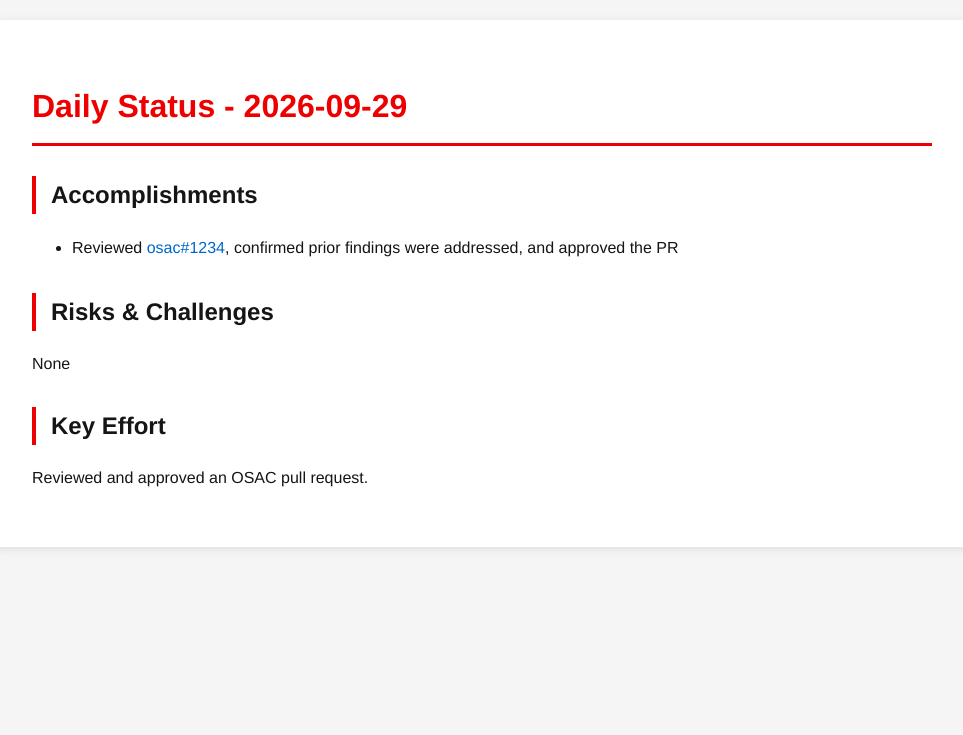
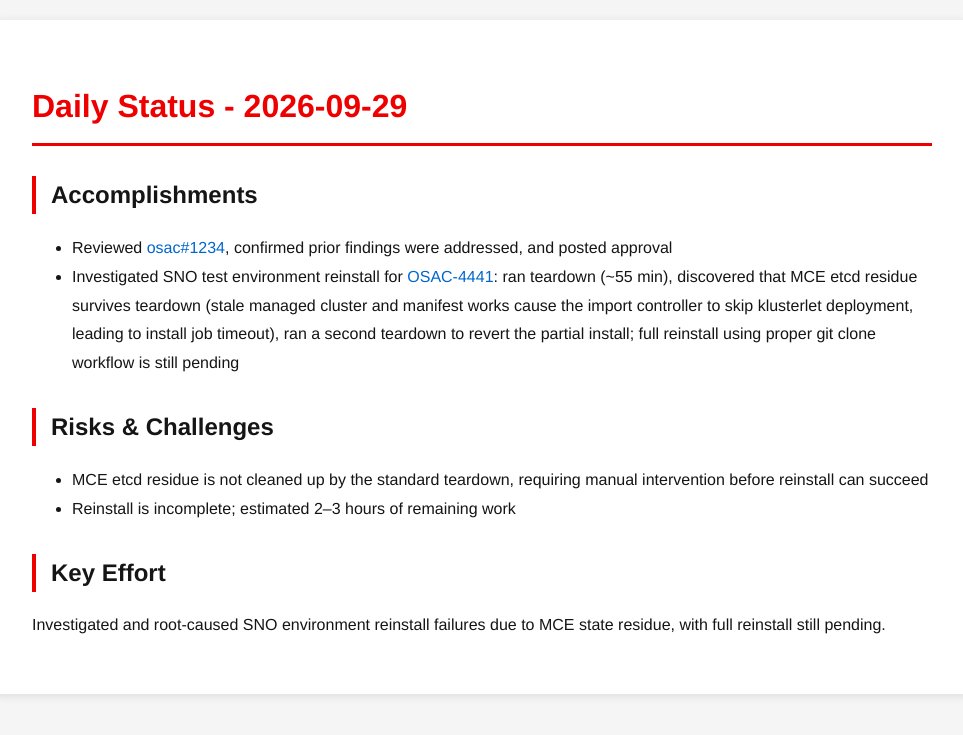
Before and after one commit to tzvatot/daily-status, a Jekyll site: the page built from 2026-09-29.md, in a window 1280 px wide. Shown: the top 735 px of the page, without its empty margins (158-1121 px from the left). Built offline with Jekyll 4.4.1, drawn with Linux system fonts in a browser that asks for light colours.

Commit message:
Daily status update - 2026-09-29

```diff
--- a/2026-09-29.md
+++ b/2026-09-29.md
@@ -7,10 +7,12 @@ date: 2026-09-29
 # Daily Status - 2026-09-29
 
 ## Accomplishments
-- Reviewed [osac#1234](https://github.com/osac-project/osac/pull/1234), confirmed prior findings were addressed, and approved the PR
+- Reviewed [osac#1234](https://github.com/osac-project/osac/pull/1234), confirmed prior findings were addressed, and posted approval
+- Investigated SNO test environment reinstall for [OSAC-4441](https://redhat.atlassian.net/browse/OSAC-4441): ran teardown (~55 min), discovered that MCE etcd residue survives teardown (stale managed cluster and manifest works cause the import controller to skip klusterlet deployment, leading to install job timeout), ran a second teardown to revert the partial install; full reinstall using proper git clone workflow is still pending
 
 ## Risks & Challenges
-None
+- MCE etcd residue is not cleaned up by the standard teardown, requiring manual intervention before reinstall can succeed
+- Reinstall is incomplete; estimated 2–3 hours of remaining work
 
 ## Key Effort
-Reviewed and approved an OSAC pull request.
+Investigated and root-caused SNO environment reinstall failures due to MCE state residue, with full reinstall still pending.
```
